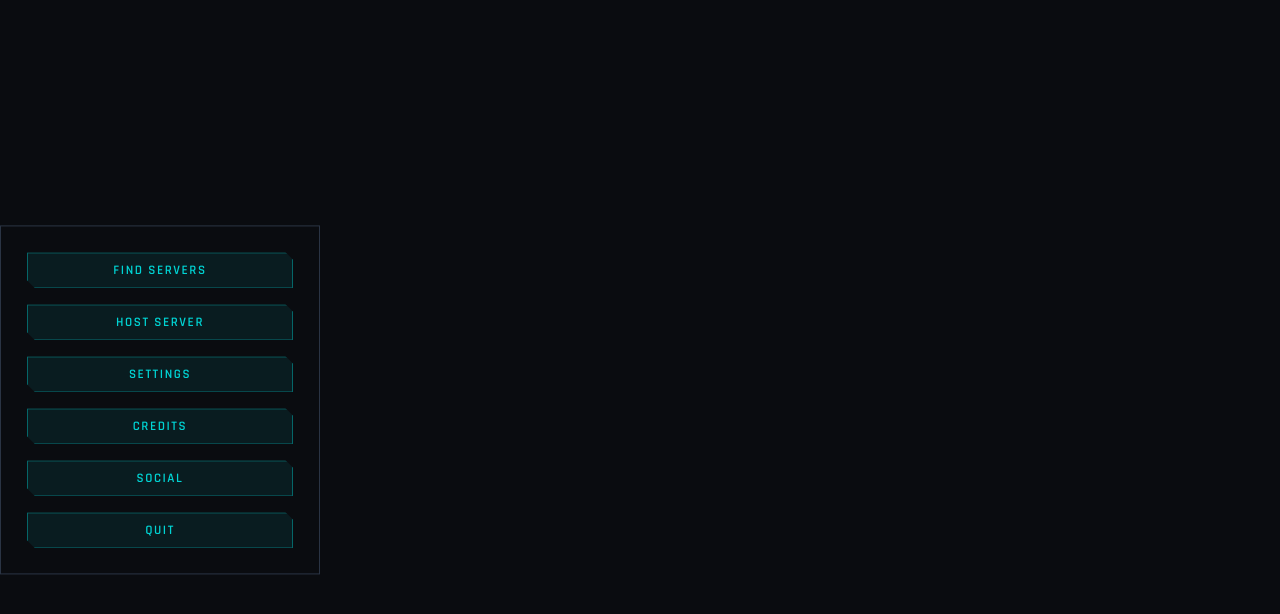
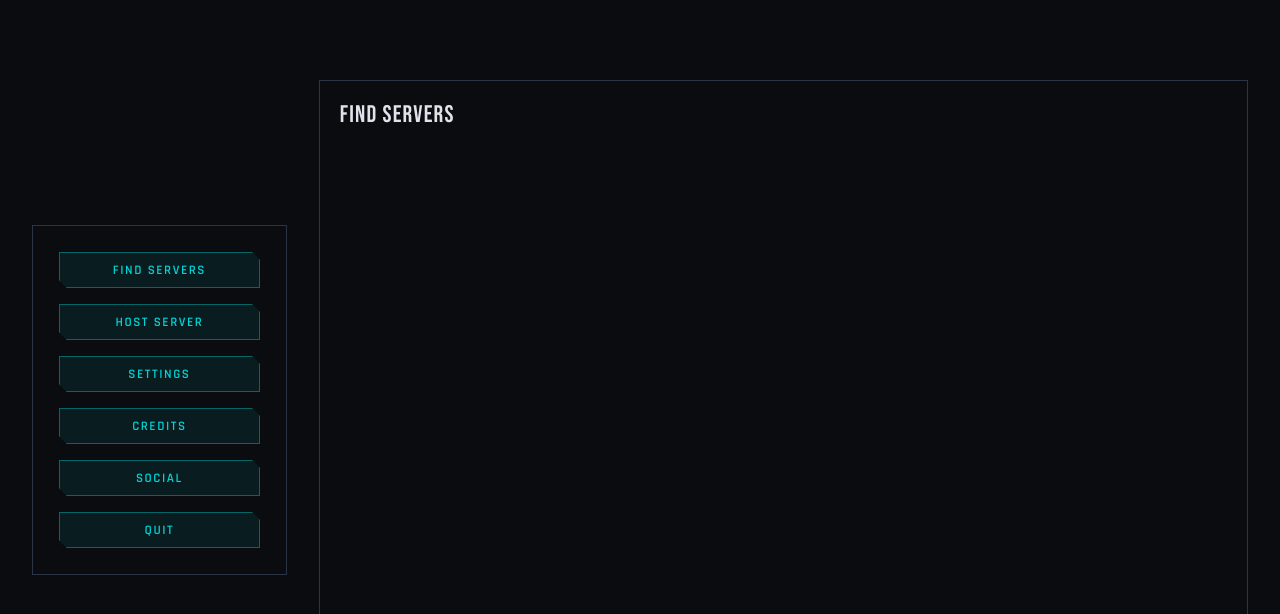
Before and after one commit to ArtemIyX/riftborn-ui, a Vue app: page /menu/play in a window 1280 px wide. Before the commit this address led to /menu. Shown: the top 614 px of the page. Built offline with nearby package versions, Linux system fonts and the light colour scheme.

Commit message:
basic menu layout setup

```diff
--- a/src/App.vue
+++ b/src/App.vue
@@ -1,15 +1,12 @@
 <template>
-  <div id="app">
-    <GToastContainer/>
-    <router-view/>
-  </div>
+  <GToastContainer/>
+  <router-view/>
+
 </template>
 
 <style>
 #app {
-  max-width: 1200px;
-  margin: 0 auto;
-  padding: 20px;
+  padding: 1rem;
 }
 </style>
 
--- a/src/router/index.js
+++ b/src/router/index.js
@@ -1,5 +1,7 @@
 import {createRouter, createWebHistory} from 'vue-router'
-import MainMenu from "@/views/MainMenu/MainMenu.vue";
+import MainMenu from "@/views/menu/main-menu/MainMenu.vue";
+import MenuPlayView from "@/views/menu/menu-play/MenuPlayView.vue";
+import MenuSettingsView from "@/views/menu/menu-settings/MenuSettingsView.vue";
 
 const router = createRouter({
   history: createWebHistory(import.meta.env.BASE_URL),
@@ -11,7 +13,19 @@ const router = createRouter({
     {
       path: '/menu',
       name: 'menu',
-      component: () => MainMenu
+      component: MainMenu,
+      children: [
+        {
+          path: 'play',
+          name: 'menu-play',
+          component: MenuPlayView
+        },
+        {
+          path: 'settings',
+          name: 'menu-settings',
+          component: MenuSettingsView
+        },
+      ]
     },
     {
       path: '/:pathMatch(.*)*',
--- a/src/views/MainMenu/MainMenu.css
+++ /dev/null
@@ -1,6 +0,0 @@
-.menu-box {
-  position: absolute;
-  left: 0;
-  top: 50%;
-  transform: translateY(-50%);
-}
--- a/src/views/MainMenu/MainMenu.vue
+++ /dev/null
@@ -1,34 +0,0 @@
-<template>
-
-  <MenuButtons class="menu-box"/>
-
-</template>
-
-<script setup>
-import MenuButtons from "@/components/menu/MenuButtons.vue";
-import {ref} from "vue";
-import {emitter} from '@/assets/js/eventBus.js';
-
-emitter.on('menu:button:play', () => {
-
-});
-emitter.on('menu:button:host', () => {
-
-});
-emitter.on('menu:button:settings', () => {
-
-});
-emitter.on('menu:button:credits', () => {
-
-});
-emitter.on('menu:button:social', () => {
-
-});
-emitter.on('menu:button:quit', () => {
-
-});
-
-
-</script>
-
-<style src="./MainMenu.css" scoped/>
--- /dev/null
+++ b/src/views/menu/main-menu/MainMenu.css
@@ -0,0 +1,29 @@
+/* Parent container -  wraps both MenuButtons and GBox */
+.main-container {
+  position: absolute;
+  left: 0;
+  top: 50%;
+  transform: translateY(-50%);
+
+  width: 100%;
+
+  padding-left: 2rem;
+  padding-right: 2rem;
+
+/*  display: flex;
+  flex-direction: row;
+  align-items: center;*/
+}
+
+
+.button-box {
+
+
+}
+
+
+.router-box {
+  height: 80vh;
+  width: 100%;
+  margin-left: 2rem;
+}
--- /dev/null
+++ b/src/views/menu/main-menu/MainMenu.vue
@@ -0,0 +1,65 @@
+<style src="./MainMenu.css" scoped/>
+<template>
+  <!--  <div class=".main-container">
+
+      <GBox class="router-box">
+        <router-view/>
+      </GBox>
+    </div>-->
+
+  <GFlex class="main-container" direction="row" align="center">
+    <MenuButtons class="button-box"/>
+    <GBox class="router-box">
+      <router-view />
+    </GBox>
+
+  </GFlex>
+
+
+</template>
+
+<script setup>
+import MenuButtons from "@/components/menu/MenuButtons.vue";
+
+import {emitter} from '@/assets/js/eventBus.js';
+import {useRouter} from 'vue-router';
+import {onMounted, onUnmounted} from "vue";
+
+const router = useRouter();
+
+onMounted(() => {
+  emitter.on('menu:button:play', () => {
+    router.push({name: 'menu-play'});
+  });
+
+  emitter.on('menu:button:host', () => {
+
+  });
+
+  emitter.on('menu:button:settings', () => {
+    router.push({name: 'menu-settings'});
+  });
+
+  emitter.on('menu:button:credits', () => {
+
+  });
+
+  emitter.on('menu:button:social', () => {
+
+  });
+
+  emitter.on('menu:button:quit', () => {
+    // Handle quit logic
+  });
+});
+
+onUnmounted(() => {
+  emitter.off('menu:button:play');
+  emitter.off('menu:button:host');
+  emitter.off('menu:button:settings');
+  emitter.off('menu:button:credits');
+  emitter.off('menu:button:social');
+  emitter.off('menu:button:quit');
+});
+
+</script>
--- /dev/null
+++ b/src/views/menu/menu-play/MenuPlayView.vue
@@ -0,0 +1,10 @@
+<style src="./MenuPlay.css" scoped/>
+<template>
+<h2>
+  Find servers
+</h2>
+</template>
+
+<script setup>
+
+</script>
--- /dev/null
+++ b/src/views/menu/menu-settings/MenuSettingsView.vue
@@ -0,0 +1,12 @@
+<style src="./MenuSettings.css" scoped/>
+
+
+<template>
+  <h2>
+    Settings
+  </h2>
+</template>
+
+<script setup>
+
+</script>
```
Also changed, not shown: src/views/menu/menu-play/MenuPlay.css (added), src/views/menu/menu-settings/MenuSettings.css (added).
